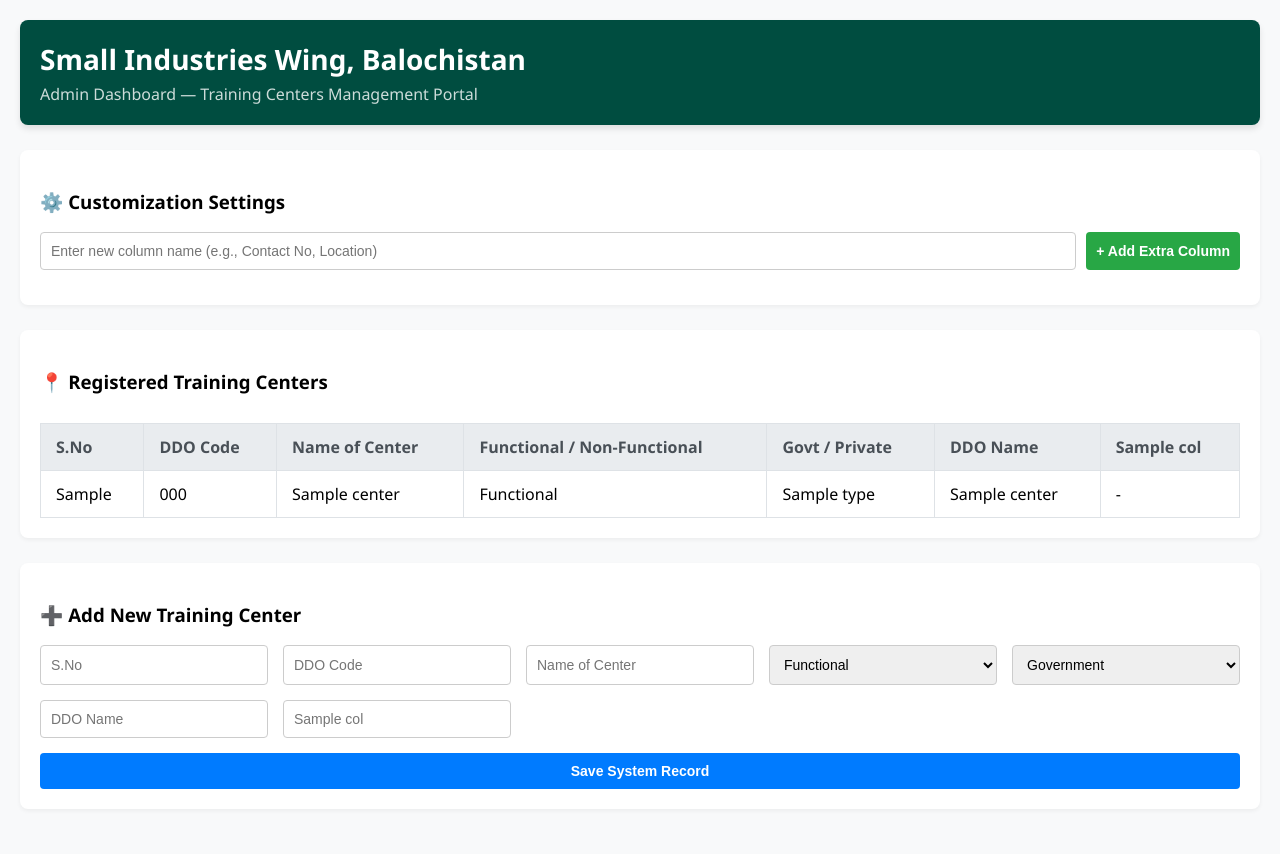
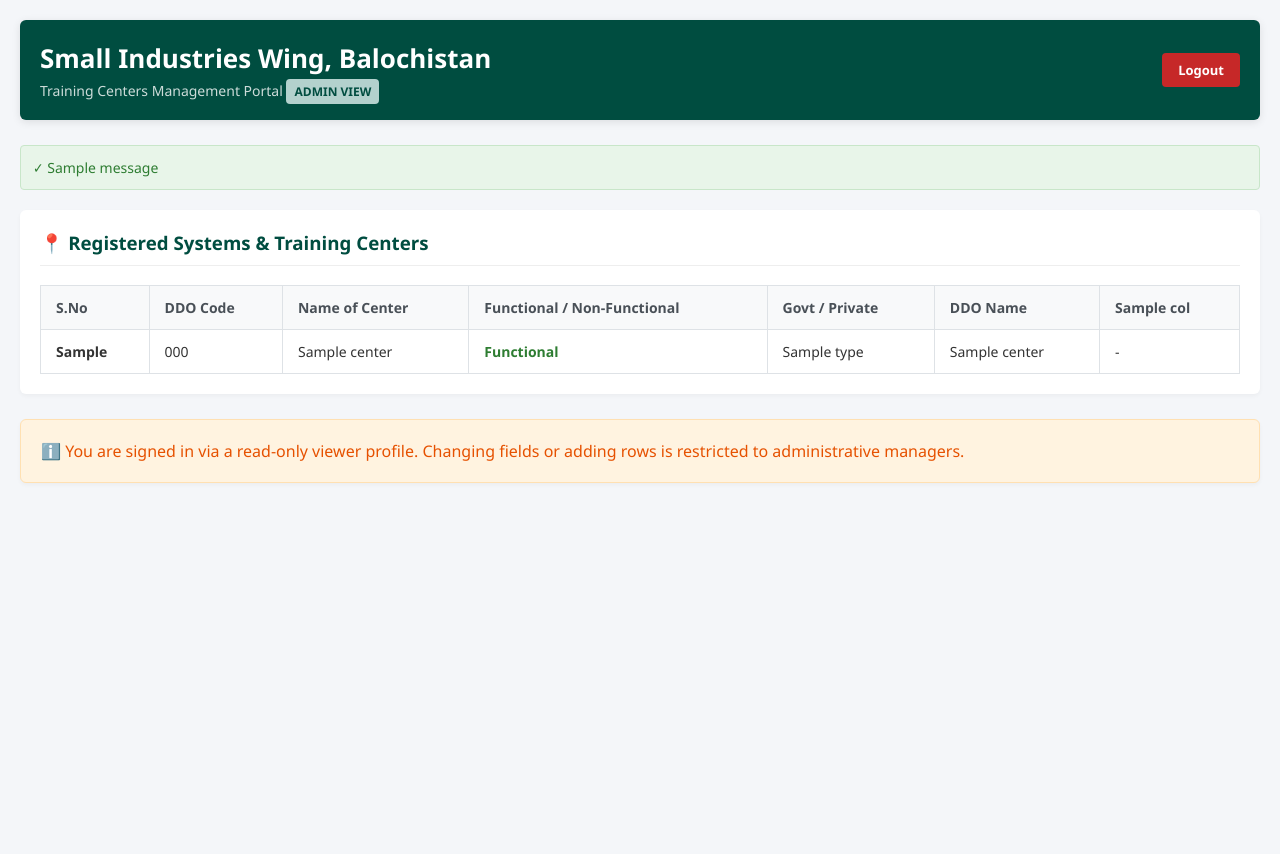
Before and after one commit to hameed12-web/siw-portal2, a Flask app: template templates/dashboard.html in a window 1280 px wide. After the commit the page ends 483 px from the top, so only its background shows below. Run offline with Flask 3, Linux system fonts and the light colour scheme; the template is opened without the code that fills it: most values are stand-ins (such as "Sample title", 1, 10 or a date in 2020); one stand-in notice (Sample message) is shown.

Commit message:
Update dashboard.html

```diff
--- a/templates/dashboard.html
+++ b/templates/dashboard.html
@@ -3,48 +3,67 @@
 <head>
     <meta charset="UTF-8">
     <meta name="viewport" content="width=device-width, initial-scale=1.0">
-    <title>Admin Dashboard - Small Industries Wing, Balochistan</title>
+    <title>Dashboard - Small Industries Wing, Balochistan</title>
     <style>
-        body { font-family: 'Segoe UI', Tahoma, Geneva, Verdana, sans-serif; margin: 0; padding: 20px; background-color: #f8f9fa; }
-        header { background: #004d40; color: white; padding: 20px; border-radius: 8px; margin-bottom: 25px; box-shadow: 0 4px 6px rgba(0,0,0,0.1); }
-        header h1 { margin: 0; font-size: 28px; }
-        header p { margin: 5px 0 0 0; opacity: 0.8; }
-        .card { background: white; padding: 20px; border-radius: 8px; box-shadow: 0 2px 4px rgba(0,0,0,0.05); margin-bottom: 25px; }
-        .form-group { display: flex; gap: 10px; margin-bottom: 15px; }
+        body { font-family: 'Segoe UI', Tahoma, Geneva, Verdana, sans-serif; margin: 0; padding: 20px; background-color: #f4f6f9; color: #333; }
+        header { background: #004d40; color: white; padding: 20px; border-radius: 6px; margin-bottom: 25px; display: flex; justify-content: space-between; align-items: center; box-shadow: 0 2px 8px rgba(0,0,0,0.1); }
+        header h1 { margin: 0; font-size: 26px; }
+        header p { margin: 5px 0 0 0; opacity: 0.8; font-size: 14px; }
+        .logout-btn { background: #c62828; color: white; text-decoration: none; padding: 8px 16px; border-radius: 4px; font-weight: bold; font-size: 13px; }
+        .logout-btn:hover { background: #b71c1c; }
+        .badge { background: #e0f2f1; color: #004d40; padding: 4px 8px; border-radius: 4px; font-size: 12px; font-weight: bold; text-transform: uppercase; }
+        .card { background: white; padding: 20px; border-radius: 6px; box-shadow: 0 2px 4px rgba(0,0,0,0.04); margin-bottom: 25px; }
+        .card h3 { margin-top: 0; color: #004d40; border-bottom: 1px solid #eee; padding-bottom: 10px; }
+        .form-group { display: flex; gap: 10px; margin-top: 15px; }
         input, select, button { padding: 10px; border: 1px solid #ccc; border-radius: 4px; font-size: 14px; }
-        input[type="text"], input[type="number"] { flex: 1; }
+        input[type="text"] { flex: 1; }
         button { background-color: #007bff; color: white; border: none; cursor: pointer; font-weight: bold; }
         button:hover { background-color: #0056b3; }
         .btn-success { background-color: #28a745; }
         .btn-success:hover { background-color: #218838; }
-        .table-container { overflow-x: auto; }
-        table { width: 100%; border-collapse: collapse; background: white; margin-top: 10px; }
-        th, td { padding: 12px 15px; border: 1px solid #dee2e6; text-align: left; }
-        th { background-color: #e9ecef; color: #495057; }
-        tr:nth-child(even) { background-color: #f8f9fa; }
-        .grid-form { display: grid; grid-template-columns: repeat(auto-fit, minmax(200px, 1fr)); gap: 15px; }
+        .table-container { overflow-x: auto; margin-top: 15px; }
+        table { width: 100%; border-collapse: collapse; background: white; }
+        th, td { padding: 12px 15px; border: 1px solid #dee2e6; text-align: left; font-size: 14px; }
+        th { background-color: #f8f9fa; color: #495057; font-weight: 600; }
+        tr:nth-child(even) { background-color: #fafafa; }
+        .grid-form { display: grid; grid-template-columns: repeat(auto-fit, minmax(180px, 1fr)); gap: 15px; margin-top: 15px; }
+        .alert-bar { background: #e8f5e9; color: #2e7d32; border: 1px solid #c8e6c9; padding: 12px; border-radius: 4px; margin-bottom: 20px; font-size: 14px; }
     </style>
 </head>
 <body>
 
-    <!-- 1. Updated Branding -->
+    <!-- 1. Custom Balochistan Branding Header -->
     <header>
-        <h1>Small Industries Wing, Balochistan</h1>
-        <p>Admin Dashboard — Training Centers Management Portal</p>
+        <div>
+            <h1>Small Industries Wing, Balochistan</h1>
+            <p>Training Centers Management Portal <span class="badge">{{ user_role }} view</span></p>
+        </div>
+        <a href="/admin/logout" class="logout-btn">Logout</a>
     </header>
 
-    <!-- 2. Dynamic Column Control -->
+    <!-- Message Flash Box System -->
+    {% with messages = get_flashed_messages() %}
+        {% if messages %}
+            {% for message in messages %}
+                <div class="alert-bar">✓ {{ message }}</div>
+            {% endfor %}
+        {% endif %}
+    {% endwith %}
+
+    <!-- 2. Dynamic Table Column Configuration (Only shows if User is Admin) -->
+    {% if user_role == 'admin' %}
     <div class="card">
-        <h3>⚙️ Customization Settings</h3>
+        <h3>⚙️ Table Dynamic Structural Customization</h3>
         <form action="/admin/add_column" method="POST" class="form-group">
-            <input type="text" name="new_column_name" placeholder="Enter new column name (e.g., Contact No, Location)" required>
+            <input type="text" name="new_column_name" placeholder="Enter extra column name (e.g., Contact No, Total Computers, Address)" required>
             <button type="submit" class="btn-success">+ Add Extra Column</button>
         </form>
     </div>
+    {% endif %}
 
-    <!-- 3. Training Centers Data Matrix -->
+    <!-- 3. Central Training Center Records Matrix -->
     <div class="card">
-        <h3>📍 Registered Training Centers</h3>
+        <h3>📍 Registered Systems & Training Centers</h3>
         <div class="table-container">
             <table>
                 <thead>
@@ -55,7 +74,7 @@
                         <th>Functional / Non-Functional</th>
                         <th>Govt / Private</th>
                         <th>DDO Name</th>
-                        <!-- Render Dynamic Custom Columns -->
+                        <!-- Prints out any extra column headers dynamically added -->
                         {% for col in custom_columns %}
                             <th>{{ col }}</th>
                         {% endfor %}
@@ -64,20 +83,26 @@
                 <tbody>
                     {% for center in centers %}
                     <tr>
-                        <td>{{ center['s_no'] }}</td>
+                        <td><strong>{{ center['s_no'] }}</strong></td>
                         <td>{{ center['ddo_code'] }}</td>
                         <td>{{ center['center_name'] }}</td>
-                        <td>{{ center['status'] }}</td>
+                        <td>
+                            <span style="color: {{ '#2e7d32' if center['status'] == 'Functional' else '#c62828' }}; font-weight: bold;">
+                                {{ center['status'] }}
+                            </span>
+                        </td>
                         <td>{{ center['type'] }}</td>
                         <td>{{ center['ddo_name'] }}</td>
-                        <!-- Render Dynamic Row Content -->
+                        <!-- Dynamically maps data elements for extra headers -->
                         {% for col in custom_columns %}
                             <td>{{ center[col] if center[col] else '-' }}</td>
                         {% endfor %}
                     </tr>
                     {% else %}
                     <tr>
-                        <td colspan="{{ 6 + (custom_columns|length) }}" style="text-align: center; color: #777;">No records found. Add a training center below.</td>
+                        <td colspan="{{ 6 + (custom_columns|length) }}" style="text-align: center; color: #888; padding: 30px;">
+                            No records found inside the datastore database.
+                        </td>
                     </tr>
                     {% endfor %}
                 </tbody>
@@ -85,9 +110,10 @@
         </div>
     </div>
 
-    <!-- 4. Records Entry Form -->
+    <!-- 4. Interactive Row Creation Entry Block (Only shows if User is Admin) -->
+    {% if user_role == 'admin' %}
     <div class="card">
-        <h3>➕ Add New Training Center</h3>
+        <h3>➕ Insert New Training Center Dataset</h3>
         <form action="/admin/add_center" method="POST">
             <div class="grid-form">
                 <input type="text" name="s_no" placeholder="S.No" required>
@@ -106,14 +132,21 @@
 
                 <input type="text" name="ddo_name" placeholder="DDO Name" required>
 
-                <!-- Generate dynamic inputs matching added columns -->
+                <!-- Loops through and displays entry fields for extra dynamically created columns -->
                 {% for col in custom_columns %}
-                    <input type="text" name="{{ col }}" placeholder="{{ col }}">
+                    <input type="text" name="{{ col }}" placeholder="{{ col }} Entry Value">
                 {% endfor %}
             </div>
-            <button type="submit" style="margin-top: 15px; width: 100%;">Save System Record</button>
+            <button type="submit" style="margin-top: 20px; width: 100%; background-color: #004d40; padding: 12px;">
+                Save Training Center Entry Record
+            </button>
         </form>
     </div>
+    {% else %}
+    <div class="card" style="background: #fff3e0; border: 1px solid #ffe0b2; color: #e65100;">
+        ℹ️ You are signed in via a read-only viewer profile. Changing fields or adding rows is restricted to administrative managers.
+    </div>
+    {% endif %}
 
 </body>
 </html>
```
